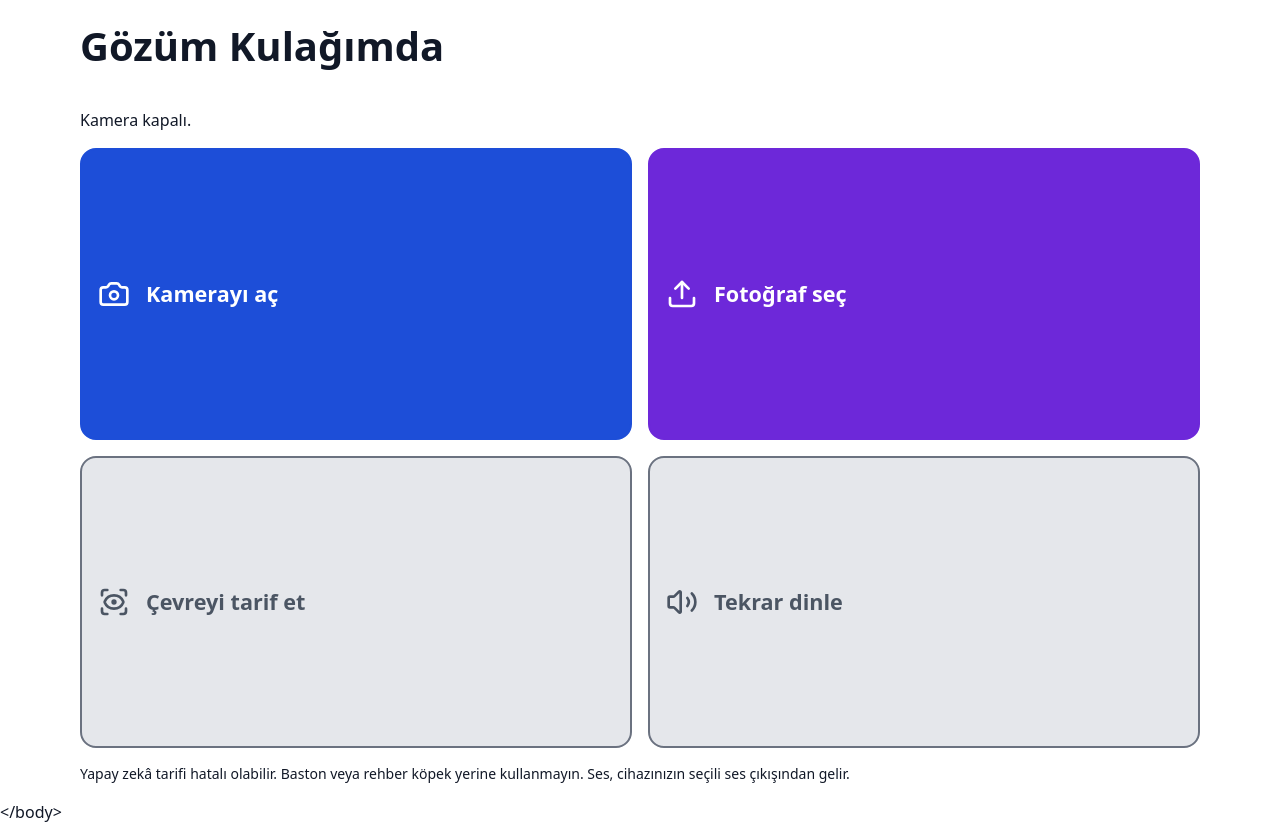
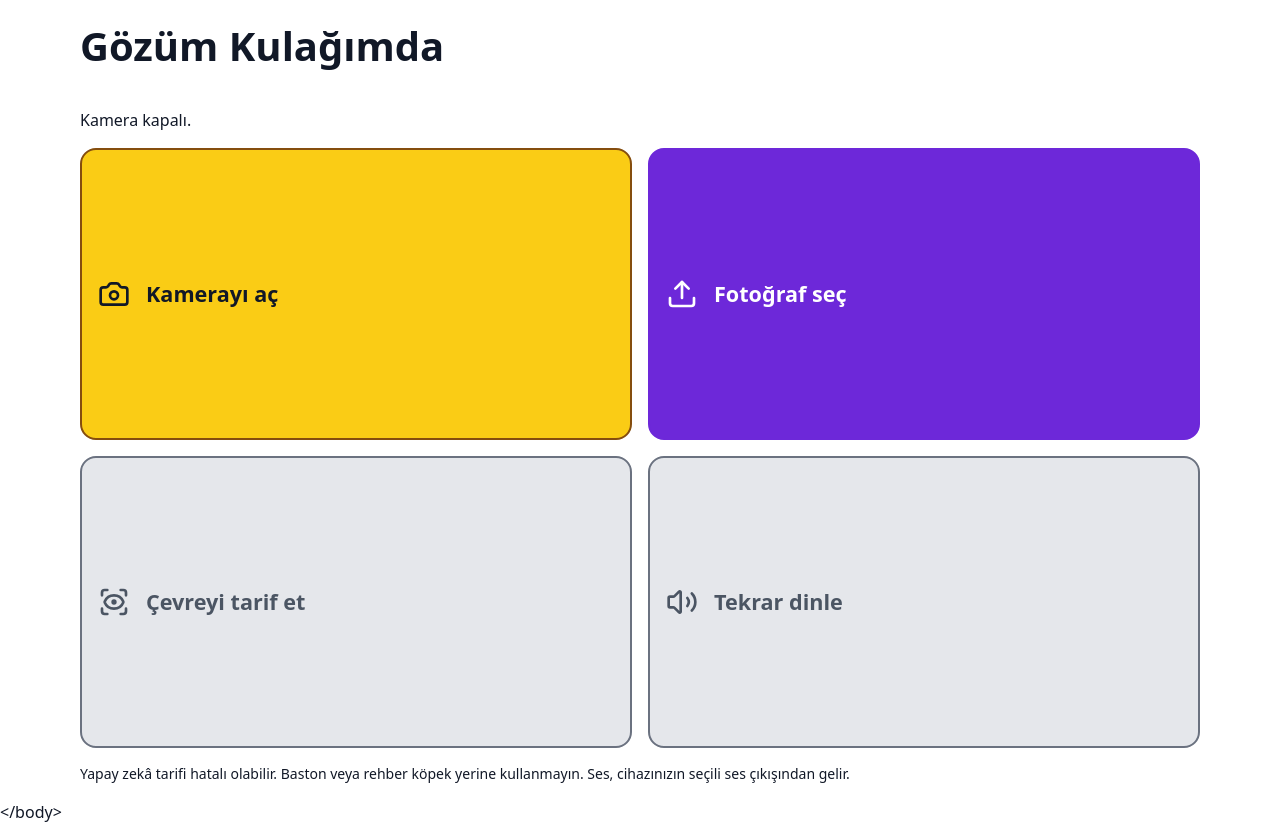
Before and after one commit to ahmedozdemir99/Ak-ll-bileklik, a React (Vite) app: page / in a window 1280 px wide. Built offline with nearby package versions, Linux system fonts and the light colour scheme.

Commit message:
Use accessible yellow camera button with dark text

```diff
--- a/src/index.css
+++ b/src/index.css
@@ -13,7 +13,7 @@ h1 { font-size: clamp(1.5rem, 5vw, 2.5rem); font-weight: 800; }
 .notice { padding: 1rem; border: 2px solid #111827; border-radius: 12px; font-size: 1.05rem; }
 @media (min-width: 700px) { .module-grid { grid-template-columns: repeat(2,minmax(0,1fr)); } }
 
-.module.camera-module { background:#1d4ed8; color:white; border-color:#1d4ed8; }
+.module.camera-module { background:#facc15; color:#111827; border-color:#854d0e; }
 .module.photo-module { background:#6d28d9; color:white; border-color:#6d28d9; }
 .module.primary { background:#166534; color:white; border-color:#166534; }
 .module.audio-module { background:#9a3412; color:white; border-color:#9a3412; }
```
